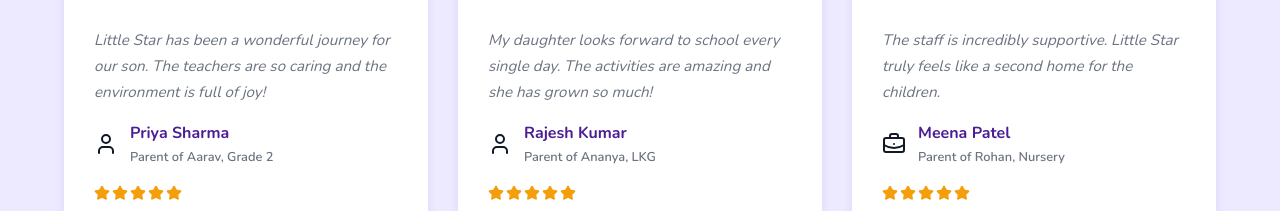
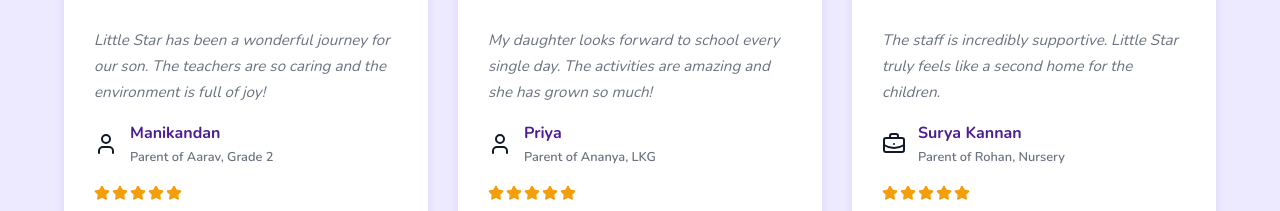
Before and after one commit to Govind1725/littel-star-nursery-and-primary-school, a Next.js app: page / in a window 1280 px wide. Shown: the part 8500-8711 px from the top of the page. Built offline with nearby package versions, Linux system fonts and the light colour scheme; no server answers; the database is empty.

Commit message:
Update parent testimonial names on homepage

```diff
--- a/src/app/page.tsx
+++ b/src/app/page.tsx
@@ -78,19 +78,19 @@
 
 const testimonials = [
   {
-    name: 'Priya Sharma',
+    name: 'Manikandan',
     role: 'Parent of Aarav, Grade 2',
     text: 'Little Star has been a wonderful journey for our son. The teachers are so caring and the environment is full of joy!',
     emoji: User,
   },
   {
-    name: 'Rajesh Kumar',
+    name: 'Priya',
     role: 'Parent of Ananya, LKG',
     text: 'My daughter looks forward to school every single day. The activities are amazing and she has grown so much!',
     emoji: User,
   },
   {
-    name: 'Meena Patel',
+    name: 'Surya Kannan',
     role: 'Parent of Rohan, Nursery',
     text: 'The staff is incredibly supportive. Little Star truly feels like a second home for the children.',
     emoji: BriefcaseBusiness,
```
